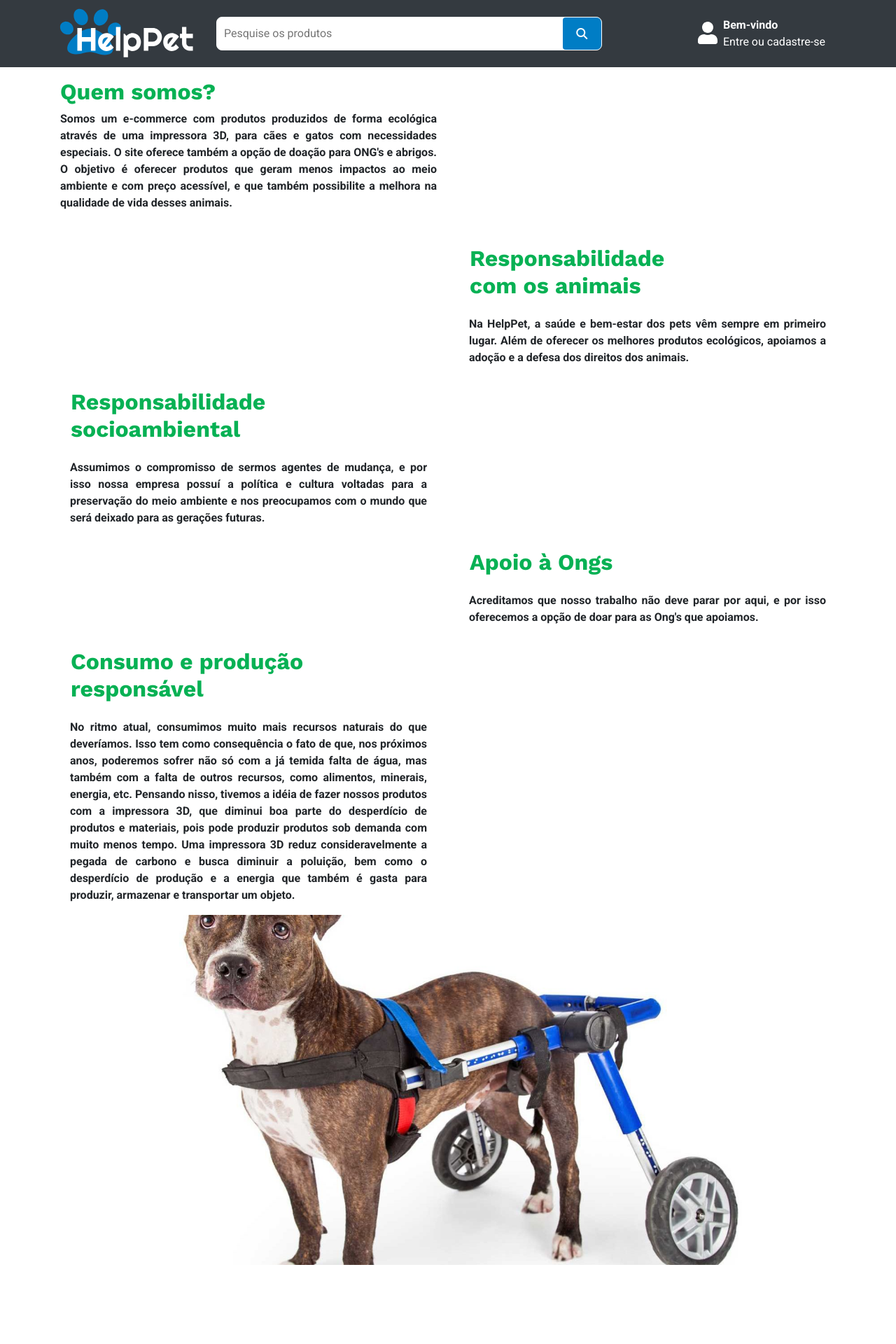
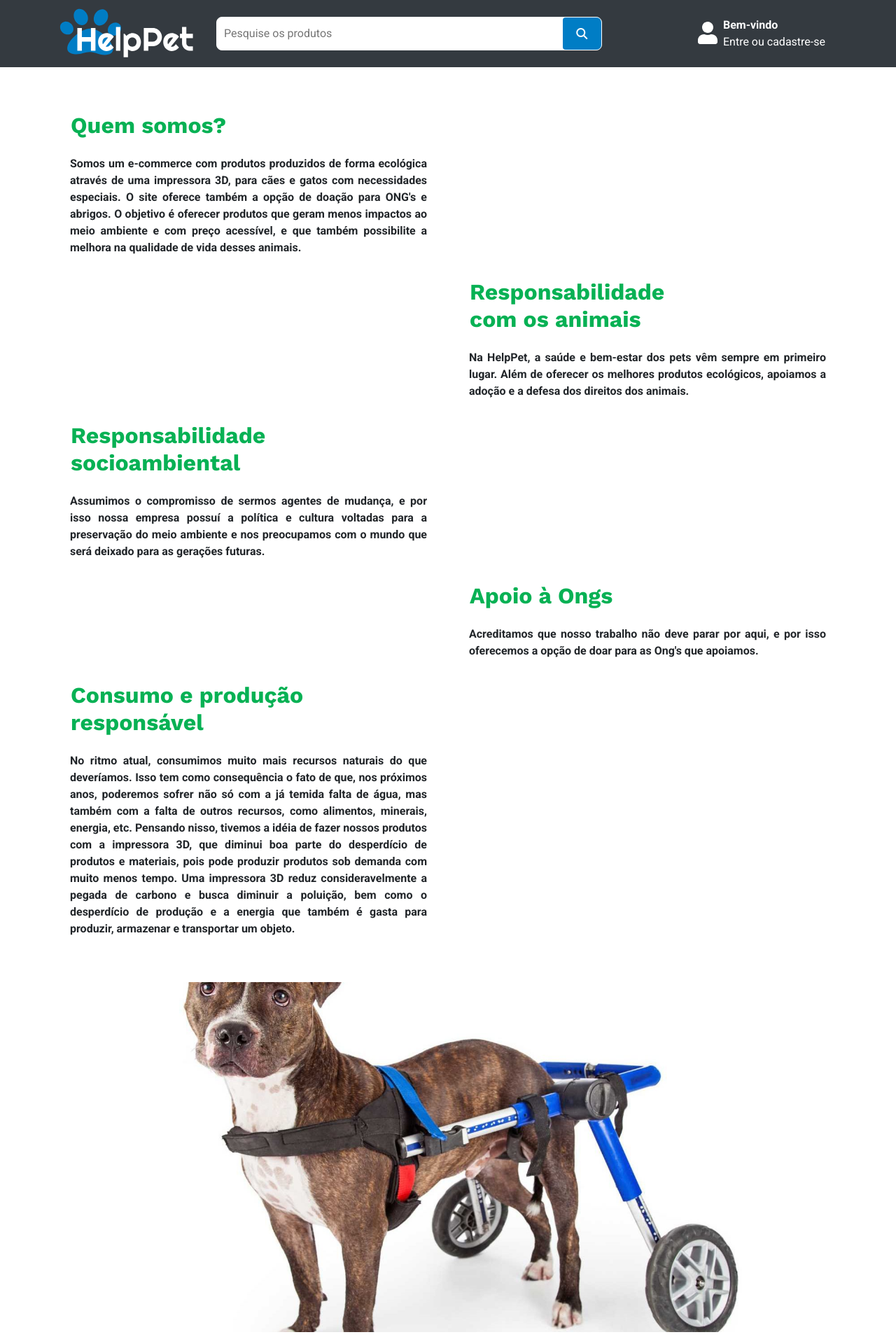
Before and after one commit to juliop3p/HelppetFrontend, an Angular app in the folder frontend/: page /sobre in a window 1280 px wide. Shown: the top 1920 px of the page at 70% size. Built offline with nearby package versions, Linux system fonts and the light colour scheme; no server answers.

Commit message:
update sobre

```diff
--- a/frontend/src/app/pages/sobre/sobre.component.css
+++ b/frontend/src/app/pages/sobre/sobre.component.css
@@ -41,7 +41,6 @@
 .icoGithub:hover{
    color: #000000;
 }
-
 
 
 .imgSobre {
--- a/frontend/src/app/pages/sobre/sobre.component.html
+++ b/frontend/src/app/pages/sobre/sobre.component.html
@@ -1,13 +1,14 @@
 <div class="container ">
   <div class="row">
-    <div class="col-md-6 p-3">
-      <h2 class="font-weight-bold cor-titulo">Quem somos?</h2>
-      <div>
-        <p class="text-justify font-weight-bold">
-          Somos um e-commerce com produtos produzidos de forma ecológica através de uma impressora 3D,
-          para cães e gatos com necessidades especiais. O site oferece também a opção de doação para ONG's e abrigos.
-          O objetivo é oferecer produtos que geram menos impactos ao meio ambiente e com preço acessível,
-          e que também possibilite a melhora na qualidade de vida desses animais.
+    <div class="col-md-6 mt-5">
+      <h2 class="font-weight-bold cor-titulo p-3">
+        Quem somos?</h2>
+        <div class="col-lg text-justify">
+        <p class="font-weight-bold text-justify">
+        Somos um e-commerce com produtos produzidos de forma ecológica através de uma impressora 3D,
+        para cães e gatos com necessidades especiais. O site oferece também a opção de doação para ONG's e abrigos.
+        O objetivo é oferecer produtos que geram menos impactos ao meio ambiente e com preço acessível,
+        e que também possibilite a melhora na qualidade de vida desses animais.
         </p>
       </div>
     </div>
@@ -96,9 +97,9 @@
 </div>
 
 
-<div class="parallax"></div>
+<div class="parallax mt-5"></div>
 
-  <div class="row w-100 mt-5 mb-5">
+  <div class="row w-100 mb-5">
     <div class="col-md-12 w-100 d-flex justify-content-center">
 
 
@@ -178,7 +179,7 @@
         <ul>
             <li><a href="https://www.linkedin.com/in/carolinedasmerces/" target="_blank" class="icoLinkedin" title="Linkedin">
               <fa-icon [icon]="faLinkedin" class="faLinkedin fa-3x"></fa-icon></a></li>
-            <li><a  href="https://github.com/carolinemerces" target="_blank"class="icoGithub" title="Github">
+            <li><a  href="https://github.com/carolinemerces" target="_blank"class="icoGithub text-dark" title="Github">
               <fa-icon [icon]="faGithub" class="faGithub fa-3x"></fa-icon></a></li>
         </ul>
 
@@ -217,7 +218,7 @@
       <ul>
         <li><a href="https://www.linkedin.com/in/cleitonaguiarandrade/" target="_blank" class="icoLinkedin" title="Linkedin">
           <fa-icon [icon]="faLinkedin" class="faLinkedin fa-3x"></fa-icon></a></li>
-        <li><a  href="https://github.com/Binis29" target="_blank"class="icoGithub" title="Github">
+        <li><a  href="https://github.com/Binis29" target="_blank"class="icoGithub text-dark" title="Github">
           <fa-icon [icon]="faGithub" class="faGithub fa-3x"></fa-icon></a></li>
     </ul>
 
@@ -256,7 +257,7 @@
          <ul>
         <li><a href="https://www.linkedin.com/in/deborah-evelyn-carlota-584366a1/" target="_blank" class="icoLinkedin" title="Linkedin">
           <fa-icon [icon]="faLinkedin" class="faLinkedin fa-3x"></fa-icon></a></li>
-        <li><a  href="https://github.com/DeborahEvelyn" target="_blank"class="icoGithub" title="Github">
+        <li><a  href="https://github.com/DeborahEvelyn" target="_blank"class="icoGithub text-dark" title="Github">
           <fa-icon [icon]="faGithub" class="faGithub fa-3x"></fa-icon></a></li>
     </ul>
 
@@ -299,7 +300,7 @@
         <ul>
           <li><a href="https://www.linkedin.com/in/juliop3p/" target="_blank" class="icoLinkedin" title="Linkedin">
             <fa-icon [icon]="faLinkedin" class="faLinkedin fa-3x"></fa-icon></a></li>
-          <li><a  href="https://github.com/juliop3p/" target="_blank"class="icoGithub" title="Github">
+          <li><a  href="https://github.com/juliop3p/" target="_blank"class="icoGithub text-dark" title="Github">
             <fa-icon [icon]="faGithub" class="faGithub fa-3x"></fa-icon></a></li>
       </ul>
 
@@ -334,7 +335,7 @@
           <ul>
             <li><a href="https://www.linkedin.com/in/figueiredo-raquel/" target="_blank" class="icoLinkedin" title="Linkedin">
               <fa-icon [icon]="faLinkedin" class="faLinkedin fa-3x"></fa-icon></a></li>
-            <li><a  href="https://github.com/Figueiredo-Raquel" target="_blank"class="icoGithub" title="Github">
+            <li><a  href="https://github.com/Figueiredo-Raquel" target="_blank"class="icoGithub text-dark" title="Github">
               <fa-icon [icon]="faGithub" class="faGithub fa-3x"></fa-icon></a></li>
         </ul>
 
@@ -374,7 +375,7 @@
           <ul>
             <li><a href="https://www.linkedin.com/in/thaina-silva-07a3ba136/" target="_blank" class="icoLinkedin" title="Linkedin">
               <fa-icon [icon]="faLinkedin" class="faLinkedin fa-3x"></fa-icon></a></li>
-            <li><a  href="https://github.com/Thaina2405" target="_blank"class="icoGithub" title="Github">
+            <li><a  href="https://github.com/Thaina2405" target="_blank"class="icoGithub text-dark" title="Github">
               <fa-icon [icon]="faGithub" class="faGithub fa-3x"></fa-icon></a></li>
         </ul>
 
@@ -409,7 +410,7 @@
           <ul>
           <li><a href="https://www.linkedin.com/in/vinicius-silva-rodrigues-228b97117/" target="_blank" class="icoLinkedin" title="Linkedin">
             <fa-icon [icon]="faLinkedin" class="faLinkedin fa-3x"></fa-icon></a></li>
-          <li><a  href="https://github.com/RodriguesVinni" target="_blank"class="icoGithub" title="Github">
+          <li><a  href="https://github.com/RodriguesVinni" target="_blank" class="icoGithub text-dark"  title="Github">
             <fa-icon [icon]="faGithub" class="faGithub fa-3x"></fa-icon></a></li>
       </ul>
 
@@ -425,7 +426,7 @@
 
 
   <div class="d-flex justify-content-end p-5">
-    <a (click)="scrollTop()" class="button">
+    <a (click)="scrollTop()" class="button cursor-pointer">
       <img
         style="height: 50px; width: 50px"
         src="assets/up-arrow.png"
```
